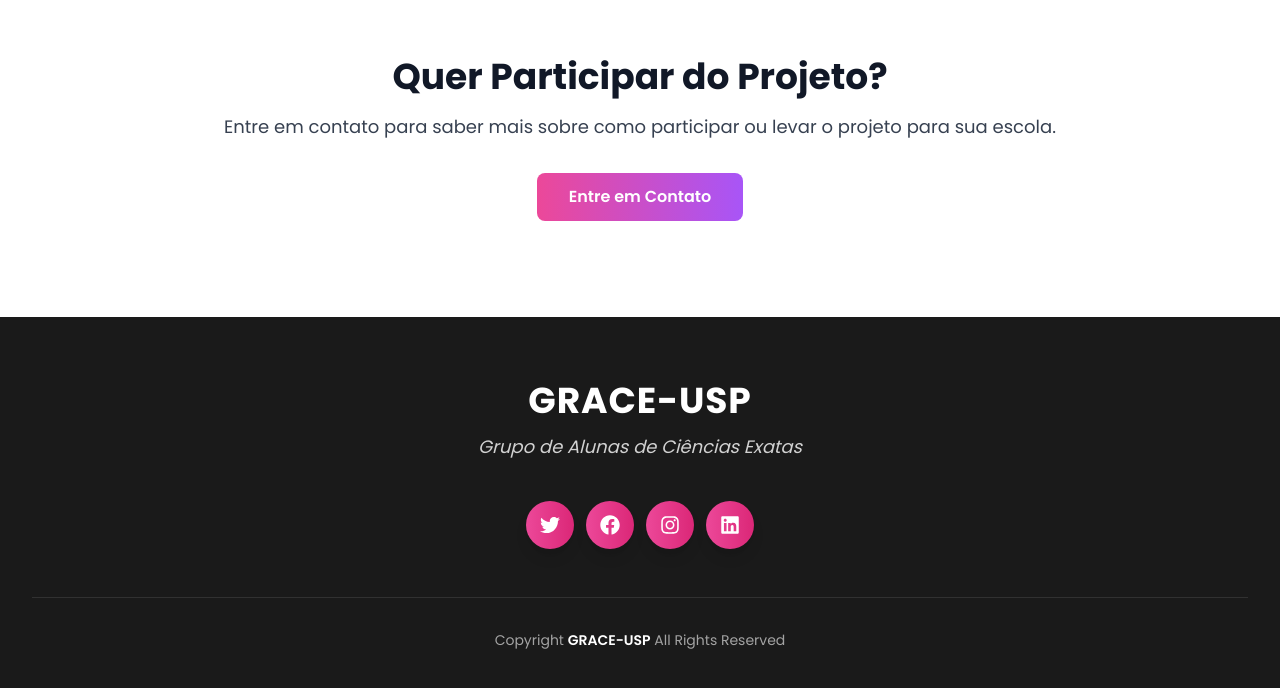
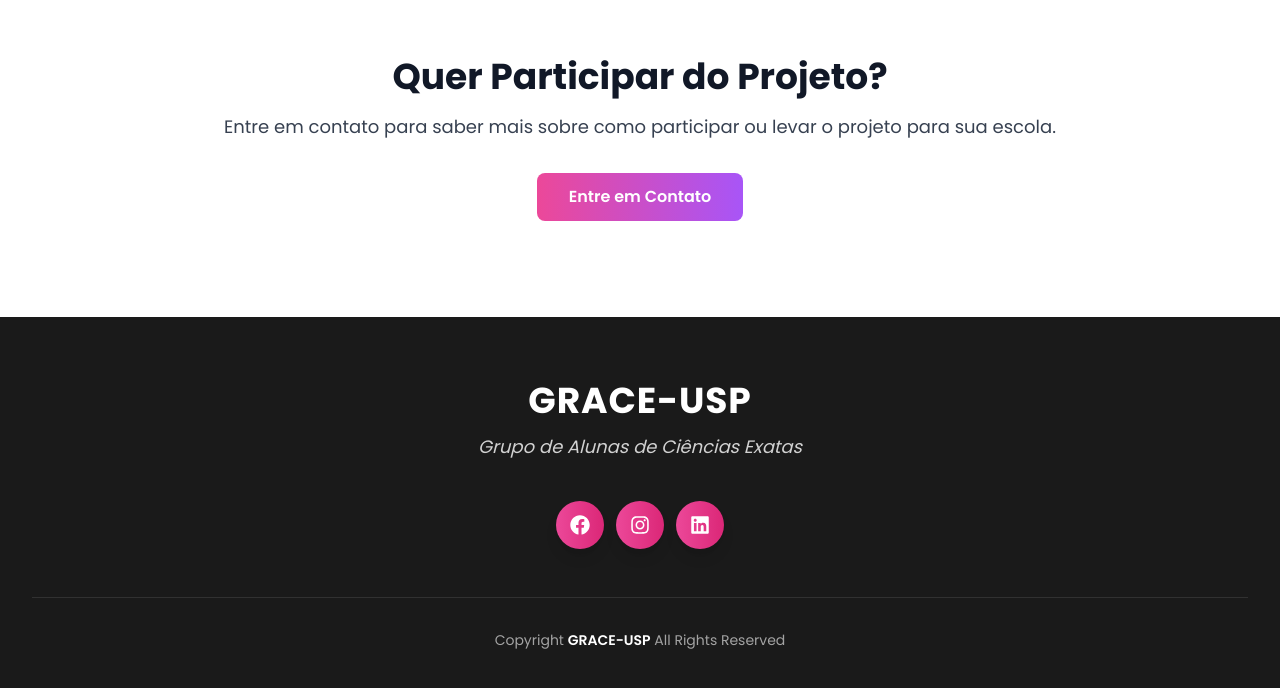
Before and after one commit to rayanepimentel/grace-site, a Next.js app: page /ciencia-dados in a window 1280 px wide. Shown: the part 2169-2857 px from the top of the page. Built offline with nearby package versions, Linux system fonts and the light colour scheme.

Commit message:
ajuste footer

```diff
--- a/components/Footer.tsx
+++ b/components/Footer.tsx
@@ -10,7 +10,7 @@
 
           {/* Social Links */}
           <div className="flex justify-center gap-3 mb-12">
-            <a
+            {/* <a
               href="https://x.com/icmc_usp"
               target="_blank"
               rel="noopener noreferrer"
@@ -18,7 +18,7 @@
               aria-label="Twitter"
             >
               <FaTwitter />
-            </a>
+            </a> */}
             <a
               href="https://www.facebook.com/grace.icmc.usp/"
               target="_blank"
@@ -38,7 +38,7 @@
               <FaInstagram />
             </a>
             <a
-              href="https://www.linkedin.com/search/results/all/?heroEntityKey=urn%3Ali%3Aorganization%3A64666623&keywords=Grace%20USP&origin=ENTITY_SEARCH_HOME_HISTORY&sid=TKo"
+              href="https://www.linkedin.com/company/grace-usp/about/"
               target="_blank"
               rel="noopener noreferrer"
               className="w-12 h-12 bg-gradient-to-r from-pink-500 to-pink-600 hover:from-pink-600 hover:to-pink-700 rounded-full flex items-center justify-center text-xl transition-all duration-300 hover:scale-110 shadow-lg"
```
